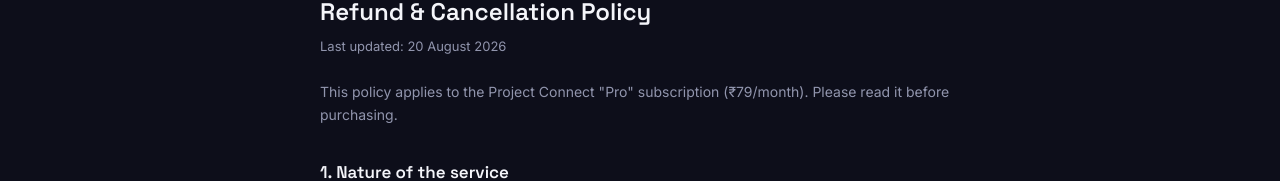
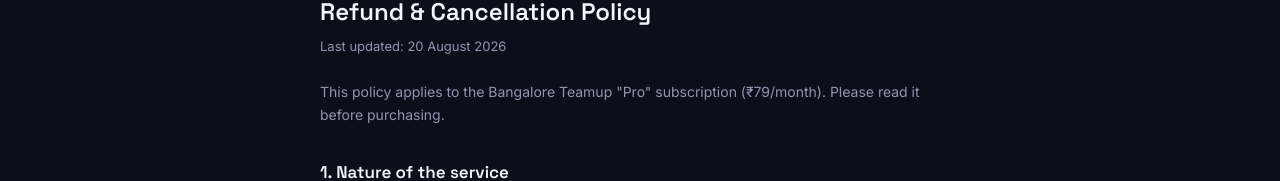
Before and after one commit to Darkcrisx7/project-connect, a Next.js app: page /refund-policy in a window 1280 px wide. Shown: the part 133-314 px from the top of the page. Built offline with nearby package versions, Linux system fonts and the light colour scheme.

Commit message:
Update page.tsx

```diff
--- a/app/refund-policy/page.tsx
+++ b/app/refund-policy/page.tsx
@@ -9,7 +9,7 @@ export default function RefundPolicyPage() {
         <p className="mt-2 text-[13px]">Last updated: 20 August 2026</p>
 
         <p className="mt-6">
-          This policy applies to the Project Connect &quot;Pro&quot; subscription (₹79/month).
+          This policy applies to the Bangalore Teamup &quot;Pro&quot; subscription (₹79/month).
           Please read it before purchasing.
         </p>
 
```
